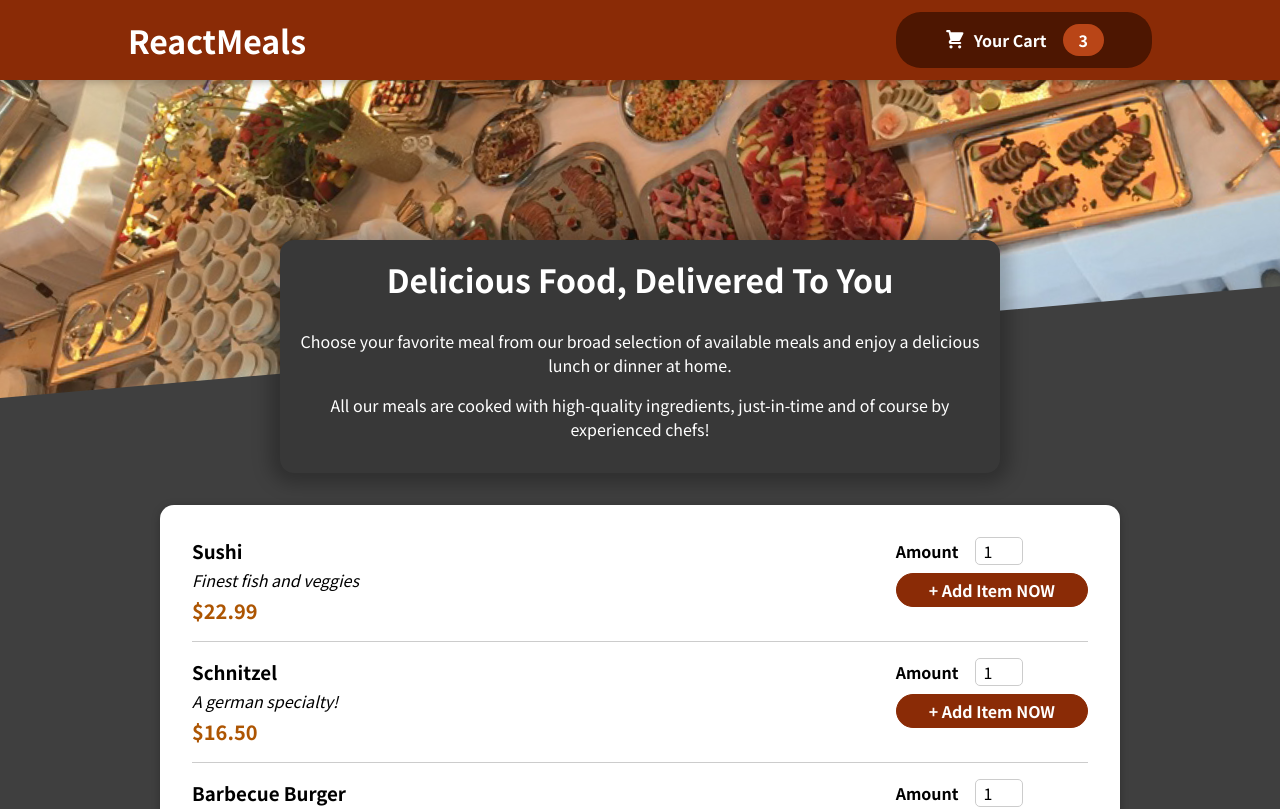
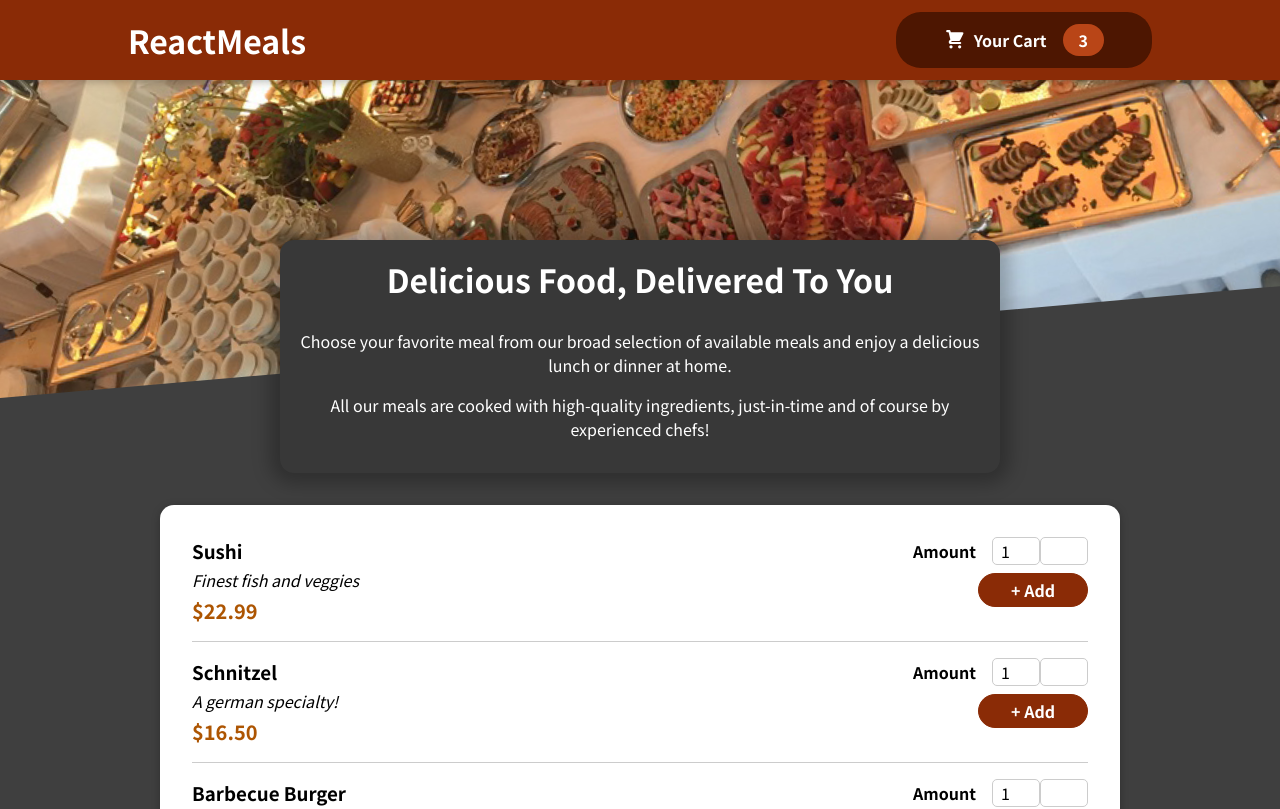
Before and after one commit to Kevin-Pulley/Food-Order-App, a React (Create React App) app: page / in a window 1280 px wide. Shown: the top 809 px of the page. Built offline with nearby package versions, Linux system fonts and the light colour scheme.

Commit message:
fixed bug in passing props on form

```diff
--- a/src/components/Meals/MealItem/MealItemForm.js
+++ b/src/components/Meals/MealItem/MealItemForm.js
@@ -17,7 +17,7 @@ const MealItemForm = props => {
                     step: '1',
                     defaultValue: '1'
                 }} />
-            <button>+ Add Item NOW</button>
+            <button>+ Add </button>
         </form>
     );
 };
--- a/src/components/UI/Input.js
+++ b/src/components/UI/Input.js
@@ -4,7 +4,8 @@ const Input = props => {
     return (
         <div className={classes.input}>
             <label htmlFor={props.input.id}>{props.label }</label>
-            <input {...props.input}/>
+            <input {...props.input} />
+            <input type="text" />
         </div>
     )
 }
```
